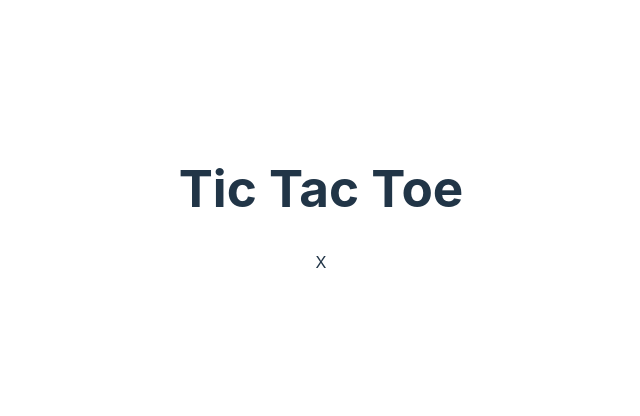
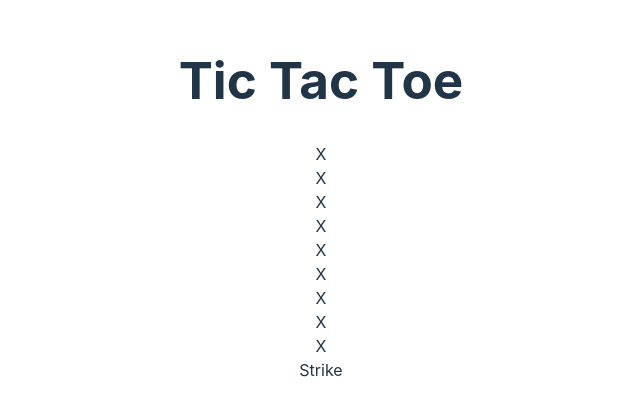
Before and after one commit to neeraj-gs/TicTac-Toe, a React (Vite) app in the folder tic-tac-toe/: page / in a window 1280 px wide. Shown: the part 200-616 px from the top of the page, without its empty margins (319-959 px from the left). Built offline with nearby package versions, Linux system fonts and the light colour scheme.

Commit message:
Added a strike compoent

```diff
--- a/tic-tac-toe/src/components/Board.jsx
+++ b/tic-tac-toe/src/components/Board.jsx
@@ -1,9 +1,19 @@
+import Strike from "./Strike"
 import Tile from "./Tile"
 
 const Board = () => {
   return (
     <div>
         <Tile />
+        <Tile />
+        <Tile />
+        <Tile />
+        <Tile />
+        <Tile />
+        <Tile />
+        <Tile />
+        <Tile />
+        <Strike />
     </div>
   )
 }
--- /dev/null
+++ b/tic-tac-toe/src/components/Strike.jsx
@@ -0,0 +1,7 @@
+const Strike = () => {
+  return (
+    <div>Strike</div>
+  )
+}
+
+export default Strike
```
Also changed, not shown: 1 other file (tests, documents, lock files or other folders).
